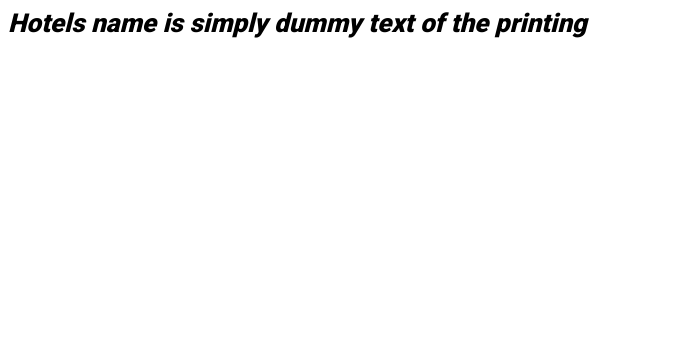
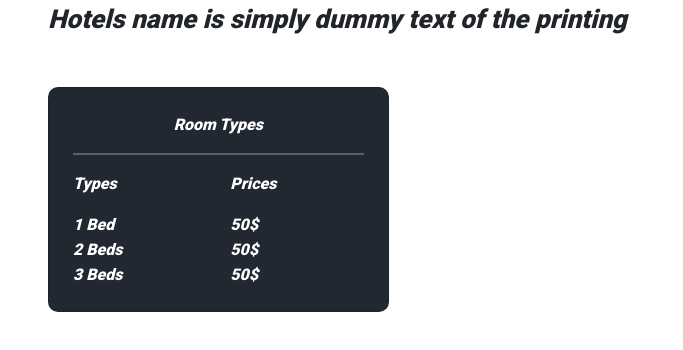
Before and after one commit to te-lyhourt/hotel_recommend, a Vue app: page /detail-page in a window 1280 px wide. Shown: the top 350 px of the page, without its empty margins (0-683 px from the left). Built offline with nearby package versions, Linux system fonts and the light colour scheme.

Commit message:
did  room types section

```diff
--- a/public/index.html
+++ b/public/index.html
@@ -1,5 +1,6 @@
 <!DOCTYPE html>
 <html lang="">
+
 <head>
   <meta charset="utf-8">
   <meta http-equiv="X-UA-Compatible" content="IE=edge">
@@ -9,13 +10,23 @@
   <link href="https://fonts.googleapis.com/css2?family=Roboto:wght@900&display=swap" rel="stylesheet">
   <link href="https://fonts.googleapis.com/css2?family=Roboto:wght@900&display=swap" rel="stylesheet">
   <link href="https://fonts.googleapis.com/css2?family=Roboto:wght@900&display=swap" rel="stylesheet">
-    <title><%= htmlWebpackPlugin.options.title %></title>
+  <link href="https://cdn.jsdelivr.net/npm/bootstrap@5.1.3/dist/css/bootstrap.min.css" rel="stylesheet"
+    integrity="sha384-1BmE4kWBq78iYhFldvKuhfTAU6auU8tT94WrHftjDbrCEXSU1oBoqyl2QvZ6jIW3" crossorigin="anonymous">
+  <title>
+    <%= htmlWebpackPlugin.options.title %>
+  </title>
 </head>
+
 <body>
   <noscript>
-      <strong>We're sorry but <%= htmlWebpackPlugin.options.title %> doesn't work properly without JavaScript enabled. Please enable it to continue.</strong>
+    <strong>We're sorry but <%= htmlWebpackPlugin.options.title %> doesn't work properly without JavaScript enabled.
+        Please enable it to continue.</strong>
   </noscript>
+  <script src="https://cdn.jsdelivr.net/npm/bootstrap@5.1.3/dist/js/bootstrap.bundle.min.js"
+    integrity="sha384-ka7Sk0Gln4gmtz2MlQnikT1wXgYsOg+OMhuP+IlRH9sENBO0LRn5q+8nbTov4+1p"
+    crossorigin="anonymous"></script>
   <div id="app"></div>
   <!-- built files will be auto injected -->
 </body>
+
 </html>
--- a/src/views/DetailPage.vue
+++ b/src/views/DetailPage.vue
@@ -1,18 +1,82 @@
 <template>
-  <div>
+  <div class="px-5">
     <div>
       <span id="title">
         <i>Hotels name is simply dummy text of the printing</i>
       </span>
     </div>
 
-    <div></div>
+    <div class="mt-5">
+      <div class="row">
+        <div class="col-12 col-sm-12 col-md-8 col-lg-4 col-xl-4 room-type-col">
+          <div class="card px-4 py-4 room-type-card">
+            <div class="text-center">
+              <span class="text-14"> Room Types </span>
+            </div>
+
+            <hr style="height: 2px" />
+
+            <div>
+              <div class="row">
+                <div class="col-6">
+                  <span class="text-14">Types</span>
+                </div>
+                <div class="col-6">
+                  <span class="text-14">Prices</span>
+                </div>
+              </div>
+            </div>
+
+            <div class="mt-3"></div>
+
+            <!-- room type items -->
+            <div>
+              <div class="row">
+                <div class="col-6">
+                  <span class="text-14">1 Bed</span>
+                </div>
+                <div class="col-6">
+                  <span class="text-14">50$</span>
+                </div>
+              </div>
+            </div>
+            <div>
+              <div class="row">
+                <div class="col-6">
+                  <span class="text-14">2 Beds</span>
+                </div>
+                <div class="col-6">
+                  <span class="text-14">50$</span>
+                </div>
+              </div>
+            </div>
+            <div>
+              <div class="row">
+                <div class="col-6">
+                  <span class="text-14">3 Beds</span>
+                </div>
+                <div class="col-6">
+                  <span class="text-14">50$</span>
+                </div>
+              </div>
+            </div>
+            <!-- end room type items -->
+          </div>
+        </div>
+        <div class="col-12 col-sm-12 col-md-8 col-lg-8 col-xl-8">
+          <!-- <img :src="hotel1" alt=""> -->
+        </div>
+      </div>
+    </div>
   </div>
 </template>
 
 <script>
 export default {
   name: 'DetailPage',
+  data: () => ({
+    hotel1:  require('../assets/detail_page/hotel_1.png')
+  })
 }
 </script>
 
@@ -21,4 +85,21 @@ export default {
   font-family: 'Roboto', sans-serif;
   font-size: 26px;
 }
+
+.text-14 {
+  font-family: 'Roboto', sans-serif;
+  font-size: 16px;
+  font-weight: bold;
+  font-style: italic;
+}
+
+.room-type-col {
+  padding-right: 50px;
+}
+
+.room-type-card {
+  border-radius: 10px;
+  background-color: #222831;
+  color: white;
+}
 </style>
```
Also changed, not shown: src/assets/detail_page/hotel_1.png (added), 1 other file (tests, documents, lock files or other folders). Lines whose indentation alone changed are shown as unchanged.
